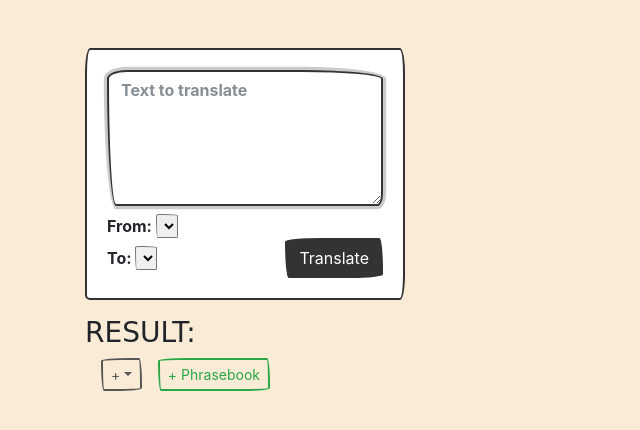
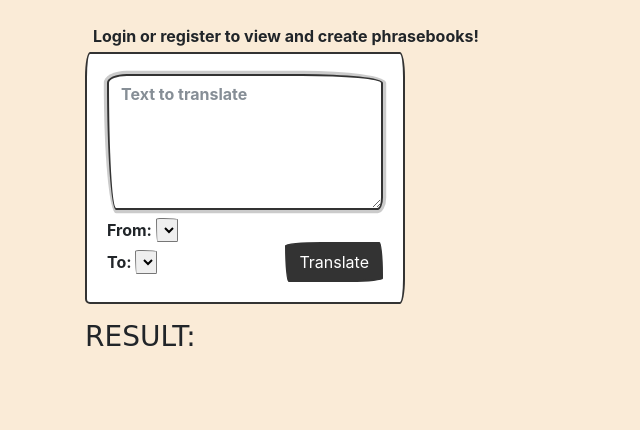
Before and after one commit to adamnyk/TranslateBuddy, a Flask app: page / in a window 1280 px wide. Shown: the part 60-490 px from the top of the page, without its empty margins (0-640 px from the left). Run offline with Flask 2, Linux system fonts and the light colour scheme; the visitor is signed in with stand-in values (Sample User, id 1); lists and menus that the app fills with data are empty; some libraries are stand-ins or nearby versions; some web fonts are replaced.

Commit message:
display edits

```diff
--- a/app/templates/home.html
+++ b/app/templates/home.html
@@ -4,5 +4,6 @@
 
 
 
+
 {% include 'translator.html' %}
 {% endblock content %}
--- a/app/templates/show_public.html
+++ b/app/templates/show_public.html
@@ -2,7 +2,7 @@
 
 {% block content %}
 <div class="container my-4">
-    <h2 class='d-inline'>Public Phrasebooks</h2>
+    <h2 class='d-inline-block'>Public Phrasebooks</h2>
     <div class="d-inline-block">
         {% include "forms/sort.html" %}
         {% include "forms/filter_public.html" %}
--- a/app/templates/translator.html
+++ b/app/templates/translator.html
@@ -1,5 +1,9 @@
-<div id="translator" class="mt-5">
+<div id="translator" class="mt-4">
+	{% if not g.user %}
+<p class=' mb-1 ml-2'>Login or register to view and create phrasebooks!</p>
+{% endif %}
 	<div class="card bg-light mb-3 " style="max-width: 20rem">
+
 		<div class="card-body">
 			<form action="/translate" method="POST">
 				{{translate_form.hidden_tag()}}
@@ -26,12 +30,15 @@
 
     {% if session['last_translation'] %}
 		<h3>RESULT:</h3>
+
+
 		<div class="d-flex">
 			<span class="h5 ">{{session['last_translation'].text_to}}</span>
 
-
+			{% if g.user %}
 				{% include "/forms/add_translation.html" %}
 				{% include "/forms/add_phrasebook.html" %}
+			{% endif %}
 			</div>
 		</div>
 
```
